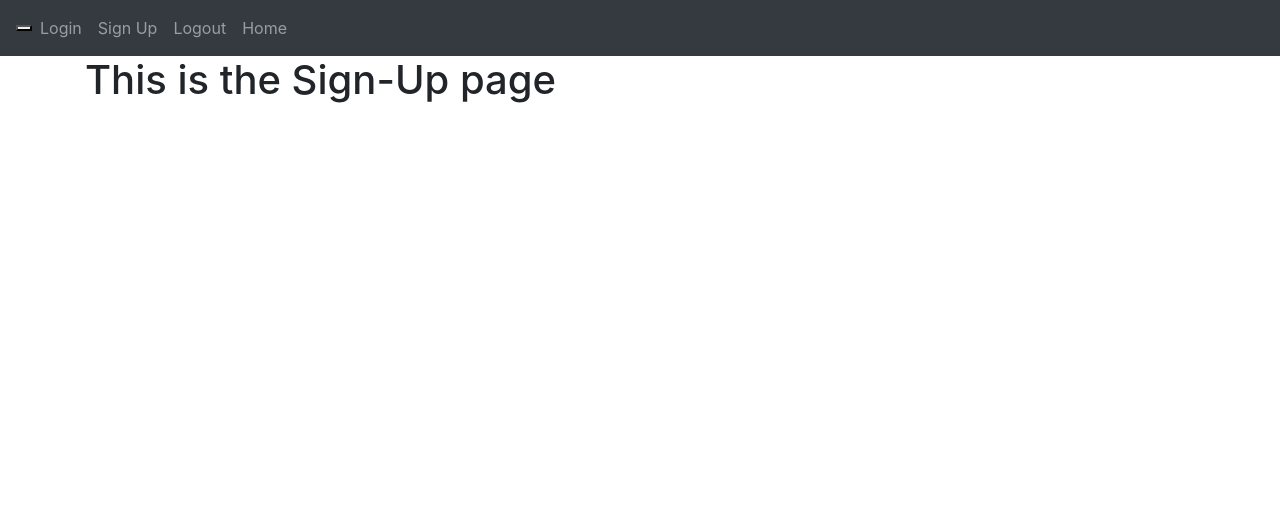
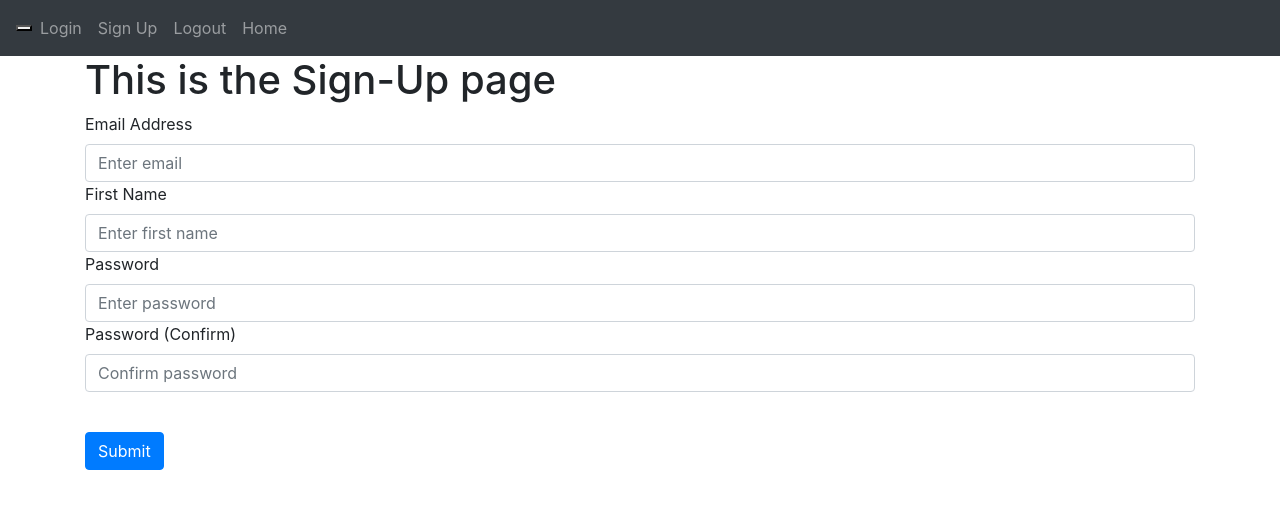
Before and after one commit to AsimovNo9/wingman, a Flask app: page /sign-up in a window 1280 px wide. Shown: the top 509 px of the page. Run offline with Flask 3, Linux system fonts and the light colour scheme; some libraries are stand-ins or nearby versions.

Commit message:
Added soem forms to signup, and added some images for favicons

```diff
--- a/src/auth.py
+++ b/src/auth.py
@@ -16,3 +16,8 @@ def logout():
 @auth.route("/sign-up")
 def sign_up():
     return render_template("sign_up.html")
+
+
+@auth.route("/home")
+def home():
+    return render_template("home.html")
--- a/src/templates/base.html
+++ b/src/templates/base.html
@@ -3,6 +3,7 @@
     <head>
         <meta charset="utf-8"/>
         <meta name="viewport" content = "width=device-width, initial-scale=1"/>
+        <link rel="icon" type="image/x-icon" href="/images/Wingman1.ico">
         <link
         rel="stylesheet"
         href="https://stackpath.bootstrapcdn.com/bootstrap/4.4.1/css/bootstrap.min.css"
@@ -15,8 +16,9 @@
         crossorigin="anonymous"
         />
 
-        <title>{% block title %}Home{% endblock %}</title>
+        <title>{% block title %} Wingman {% endblock %}</title>
     </head>
+
     <body>
 
         <nav class="navbar navbar-expand-lg navbar-dark bg-dark">
--- a/src/templates/home.html
+++ b/src/templates/home.html
@@ -1,5 +1,5 @@
 {% extends "base.html" %}
-{% block title %}Home{% endblock %}
+{% block title %}Wingman{% endblock %}
 
 {% block content %}
 <h1>This is the HOME page</h1>
--- a/src/templates/login.html
+++ b/src/templates/login.html
@@ -3,4 +3,5 @@
 
 {% block content %}
 <h1>This is the Login page</h1>
+
 {% endblock %}
--- a/src/templates/sign_up.html
+++ b/src/templates/sign_up.html
@@ -3,4 +3,21 @@
 
 {% block content %}
 <h1>This is the Sign-Up page</h1>
+
+<form method="POST">
+    <h3 align="center"></h3>
+    <div class="form-group">
+        <label for="email">Email Address</label>
+        <input type="email" class="form-control" id="email" name="email" placeholder="Enter email" >
+        <label for="firstName">First Name</label>
+        <input type="text" class="form-control" id="firstName" name="firstName" placeholder="Enter first name " >
+        <label for="password1">Password</label>
+        <input type="password" class="form-control" id="password1" name="password1" placeholder="Enter password" >
+        <label for="password2">Password (Confirm)</label>
+        <input type="password" class="form-control" id="password2" name="password2" placeholder="Confirm password" >
+    </div>
+
+    <br/>
+    <button type="submit", class="btn btn-primary">Submit</button>
+</form>
 {% endblock %}
```
Also changed, not shown: images/Wingman1.ico (added), images/Wingman2.ico (added), images/Wingman3.ico (added).
